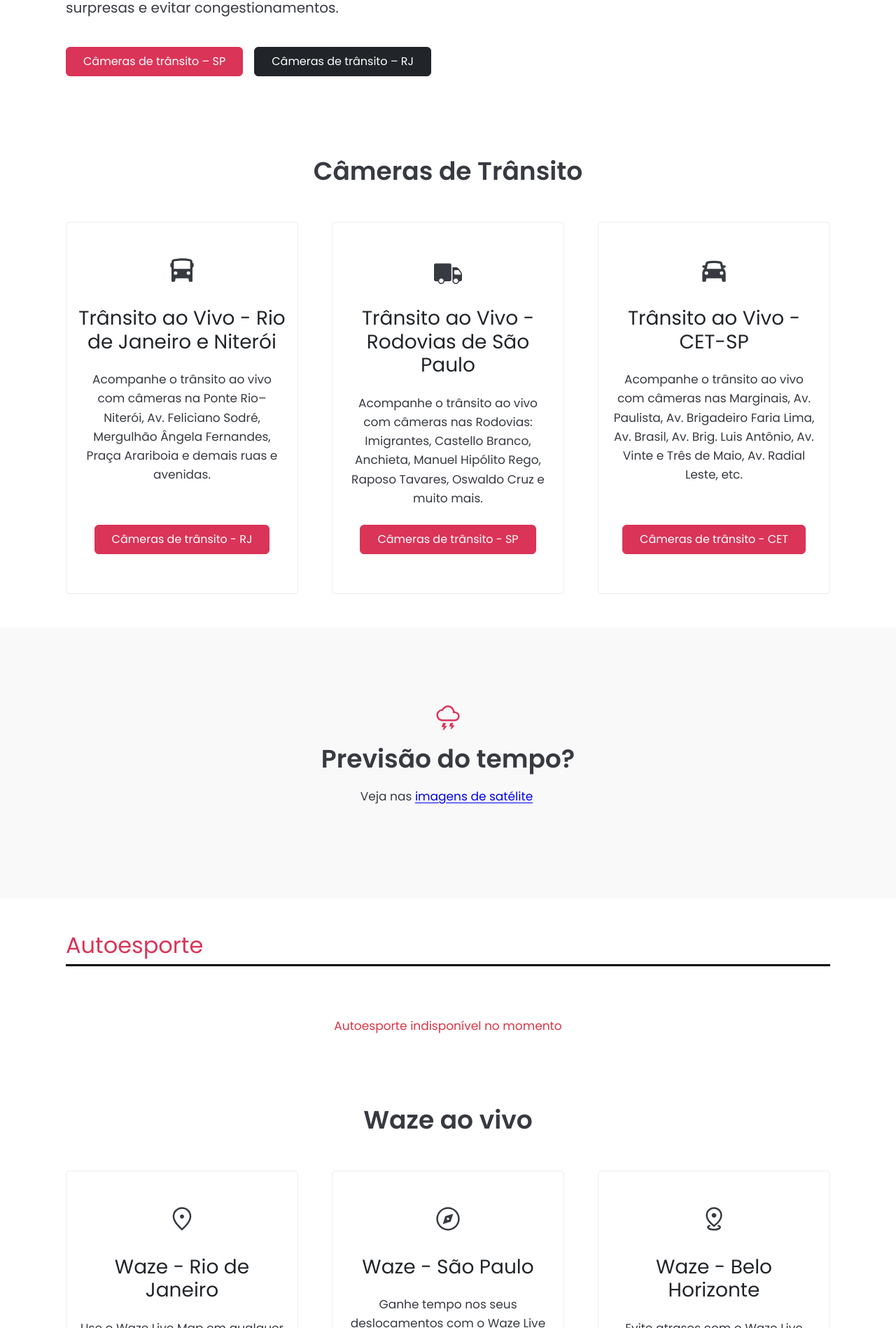
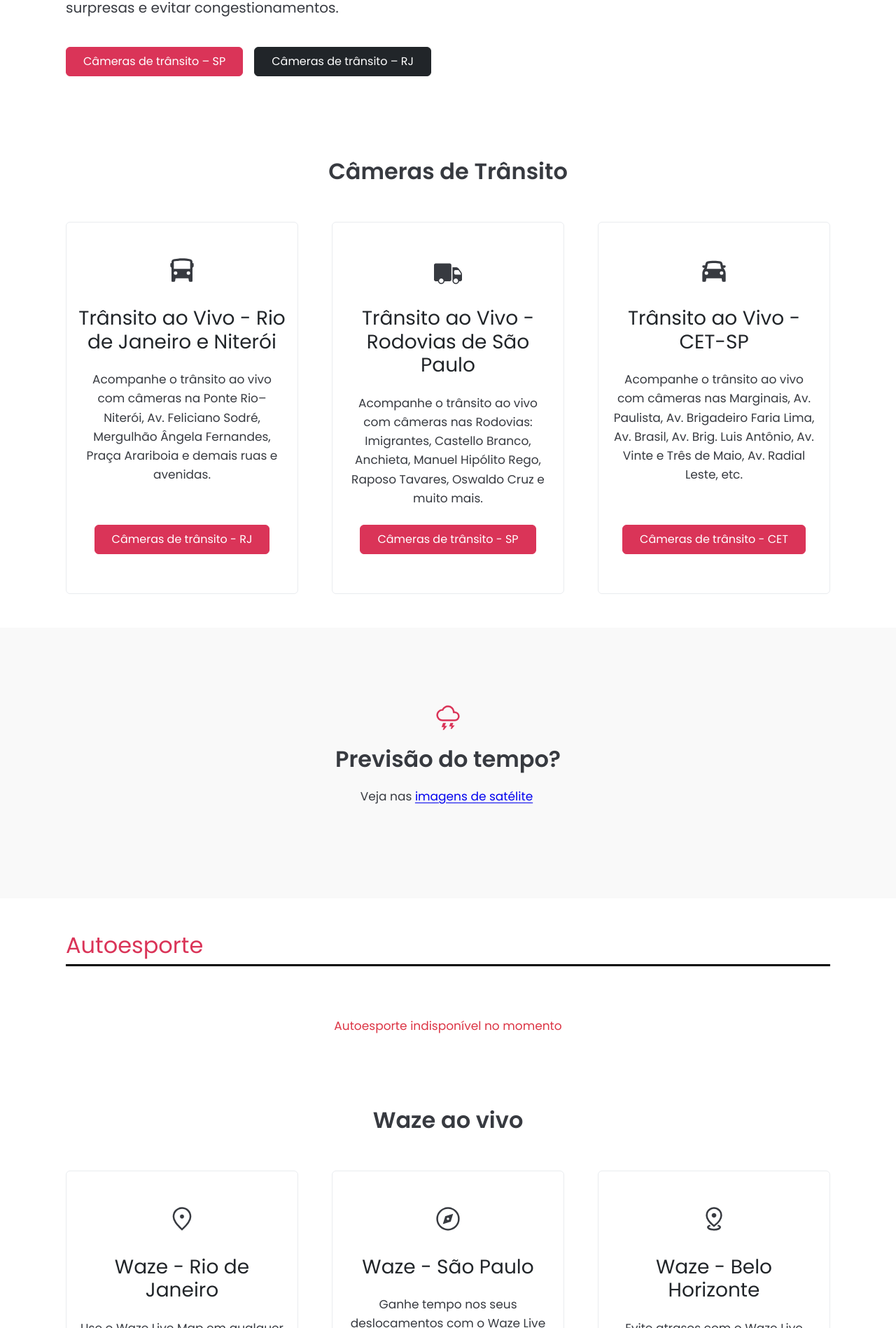
Before and after one commit to Sergio-Damm/transitoaovivo, a Jekyll site: the page built from index.html, in a window 1280 px wide. Shown: the part 336-2234 px from the top of the page at 70% size. Built offline with Jekyll 4.4.1, drawn with Linux system fonts in a browser that asks for light colours; comment, search, counter and statistics services are not loaded.

Commit message:
<h2 class="fcontent-h2-title

```diff
--- a/_layouts/default.html
+++ b/_layouts/default.html
@@ -229,7 +229,7 @@
     <div class="container pt-5">
         <div class="row align-items-center">
 			<div class="col-12 col-md-10 mx-auto">
-                <h2 class="fs-2 fw-semibold text-center">Mais acessadas</h2>
+                <h2 class="fcontent-h2-title text-center">Mais acessadas</h2>
             </div>
         </div>
     </div>
--- a/css/style.css
+++ b/css/style.css
@@ -31,6 +31,20 @@
 @media (min-width: 576px) {
     .content-h1-title {
         font-size: 2.25rem;
+        line-height: 3rem;
+    }
+}
+
+.content-h2-title {
+    font-size: 1.875rem;
+    font-weight: 600;
+    line-height: 2.25rem;
+    margin-bottom: 0;
+}
+
+@media (min-width: 576px) {
+    .content-h2-title {
+        font-size: 2rem;
         line-height: 3rem;
     }
 }
--- a/index.html
+++ b/index.html
@@ -60,7 +60,7 @@
     <div class="container">
   		<div class="row">
         	<div class="col-12 col-md-10 mx-auto">
-  				<h2 class="content-h1-title text-center">Câmeras de Trânsito</h2>
+  				<h2 class="content-h2-title text-center">Câmeras de Trânsito</h2>
 			</div>
   		</div>
 	</div>
@@ -138,7 +138,7 @@
 				<svg aria-hidden="true" focusable="false" height="40px" width="40px" viewBox="0 -960 960 960" xmlns="http://www.w3.org/2000/svg">
 					<path fill="#da3458" d="m300-40 36-100h-76l50-140h100l-43 100h83L340-40h-40Zm270-40 28-80h-78l43-120h100l-35 80h82L610-80h-40ZM290-340q-86.86 0-148.43-61.52Q80-463.04 80-549.83 80-629 136.5-691 193-753 277-759q32-56 84.5-88.5T480.42-880q90.58 0 152.08 57.5Q694-765 708-680q79 4 125.5 53.5T880-510.38Q880-440 830.42-390 780.83-340 710-340H290Zm0-60h420q46.2 0 78.1-32.5 31.9-32.5 31.9-78T788.1-588q-31.9-32-78.1-32h-60v-30q0-71-49.5-120.5T480.21-820q-51.48 0-93.84 27.5Q344-765 324-718l-8 18h-28q-62 2-105 45.39-43 43.4-43 104.47Q140-488 183.93-444T290-400Zm190-210Z"/>
 				</svg>
-				<h2 class="content-h1-title my-3">Previsão do tempo?</h2>
+				<h2 class="content-h2-title my-3">Previsão do tempo?</h2>
 					<p class="me-1 mb-4">Veja nas <a aria-label="Acessar imagens de satélite" class="link-externo" href="{{ site.baseurl }}/previsao-do-tempo/">imagens de satélite</a></p>
 			</div>
 		</div>
@@ -191,7 +191,7 @@
     <div class="container">
   		<div class="row">
         	<div class="col-12 col-md-10 mx-auto">
-  				<h2 class="content-h1-title text-center">Waze ao vivo</h2>
+  				<h2 class="content-h2-title text-center">Waze ao vivo</h2>
 			</div>
   		</div>
 	</div>
@@ -267,7 +267,7 @@
 				<svg aria-hidden="true" focusable="false" height="40px" width="40px" viewBox="0 -960 960 960" xmlns="http://www.w3.org/2000/svg">
 					<path fill="#da3458" d="M270-80q-45 0-77.5-29.64Q160-139.27 160-183v-564q0-36.57 22.12-65.43Q204.24-841.3 240-849l380-79v620l-360 77q-17.14 3.69-28.57 17.54Q220-199.62 220-183q0 19 15 31t35 12h470v-660h60v720H270Zm70-228 220-47v-499l-220 45v501Zm-60 12.81V-796l-20 4q-17 4-28.5 15.83Q220-764.35 220-747v471q9.06-5.2 19.03-9.1Q249-289 260-291l20-4.19ZM220-787v511-511Z"/>
 				</svg>
-  				<h2 class="content-h1-title my-3">Código de Trânsito Brasileiro</h2>
+  				<h2 class="content-h2-title my-3">Código de Trânsito Brasileiro</h2>
 				<p class="me-1 mb-4">Veja as Novas Regras do CTB no site do
 					<a class="link-externo" href="https://www.gov.br/transportes/pt-br/pt-br/assuntos/transito/conteudo-Senatran/novas-regras-do-ctb" target="_blank" rel="noopener" aria-label="Abrir site do Ministério dos Transportes em nova aba">Ministério dos Transportes</a>
 						<svg aria-hidden="true" focusable="false"height="20px" width="20px" viewBox="0 -960 960 960" xmlns="http://www.w3.org/2000/svg">
```
